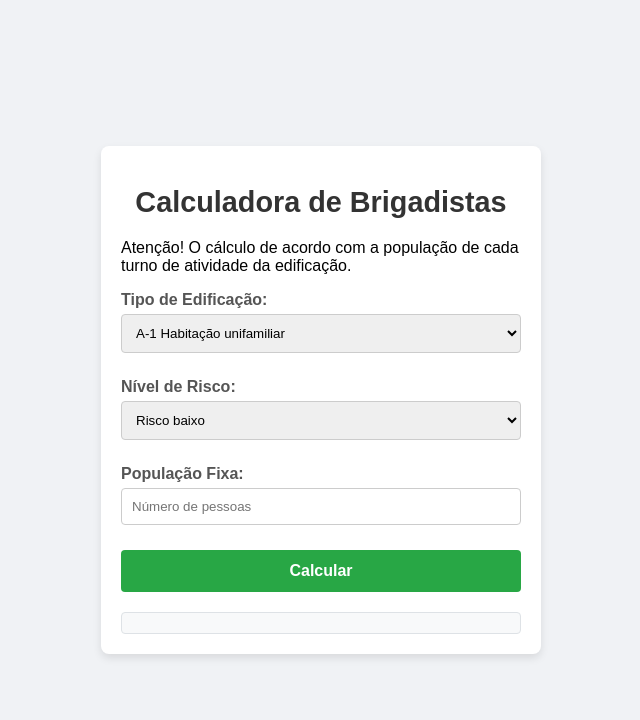
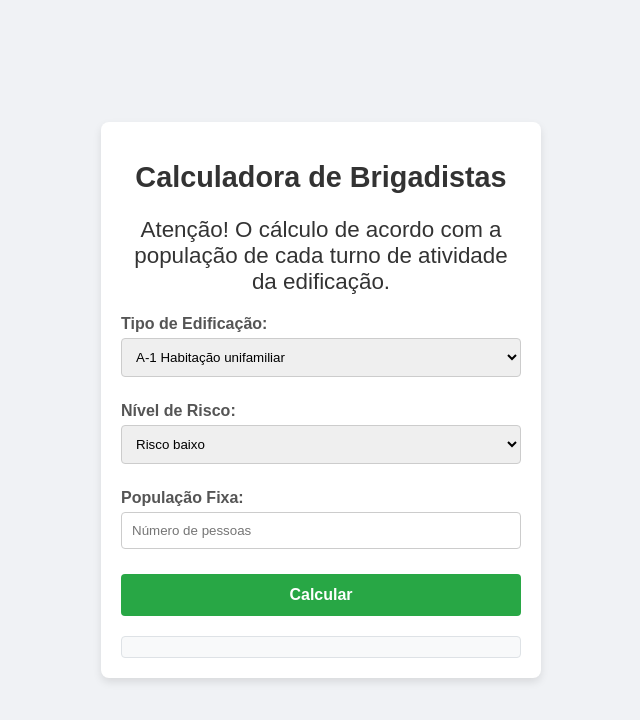
Before and after one commit to barreto-cbmgo/brigadistas, a plain HTML site: page index.html in a window 1280 px wide. Shown: the whole page, without its empty margins (319-959 px from the left). Drawn offline with Linux system fonts and the light colour scheme.

Commit message:
Update styles.css

```diff
--- a/styles.css
+++ b/styles.css
@@ -21,6 +21,12 @@ body {
 h1 {
   text-align: center;
   font-size: 1.8rem;
+  color: #333333;
+  margin-bottom: 20px;
+}
+p {
+  text-align: center;
+  font-size: 1.4rem;
   color: #333333;
   margin-bottom: 20px;
 }
```
